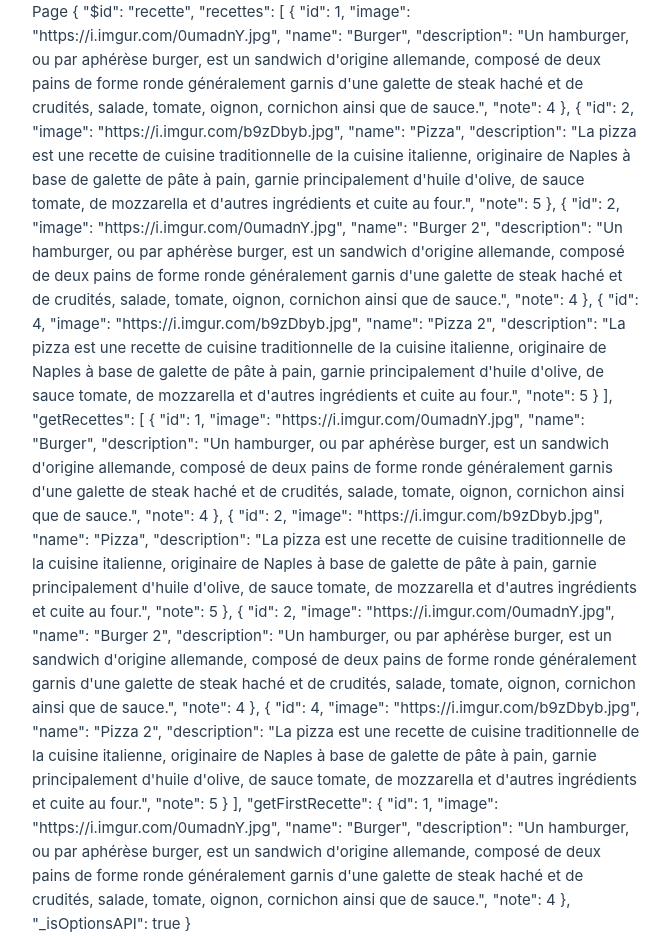
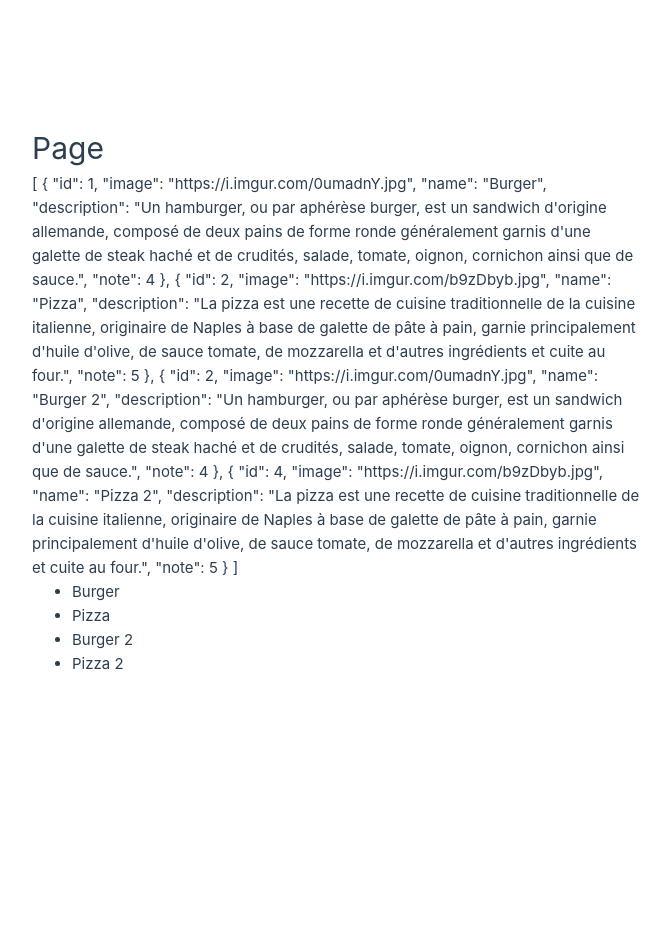
Before and after one commit to GenXwater/vueJS_exercices, a Vue app: page / in a window 1280 px wide. Shown: the whole page, without its empty margins (608-1278 px from the left). After the commit the page ends 800 px from the top, so only its background shows below. Built offline with nearby package versions, Linux system fonts and the light colour scheme; the HTML template or start-up script is replaced by a standard one.

Commit message:
feat: update MainPage component to display recettes list

```diff
--- a/src/components/MainPage.vue
+++ b/src/components/MainPage.vue
@@ -1,10 +1,14 @@
 <template>
-    Page
-    {{ storeRecette }}
+    <h1>Page</h1>
+    {{ recettes }}
+    <ul>
+        <li v-for="r in recettes">{{ r.name  }}</li>
+    </ul>
 </template>
 
 <script setup lang="ts">
     import { useRecetteStore } from '@/stores/recette';
 
     const storeRecette = useRecetteStore()
+    const recettes = storeRecette.getRecettes
 </script>
```
